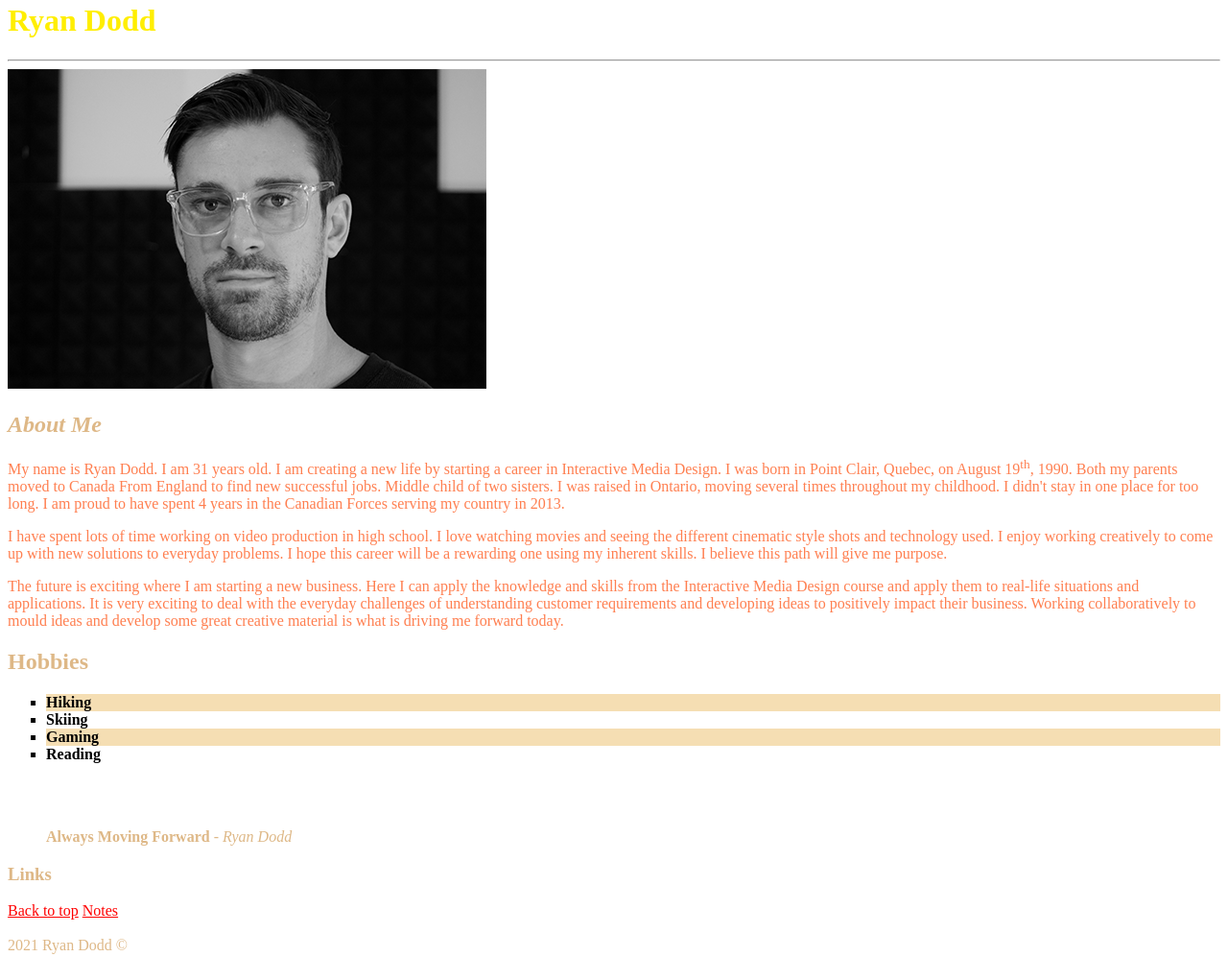
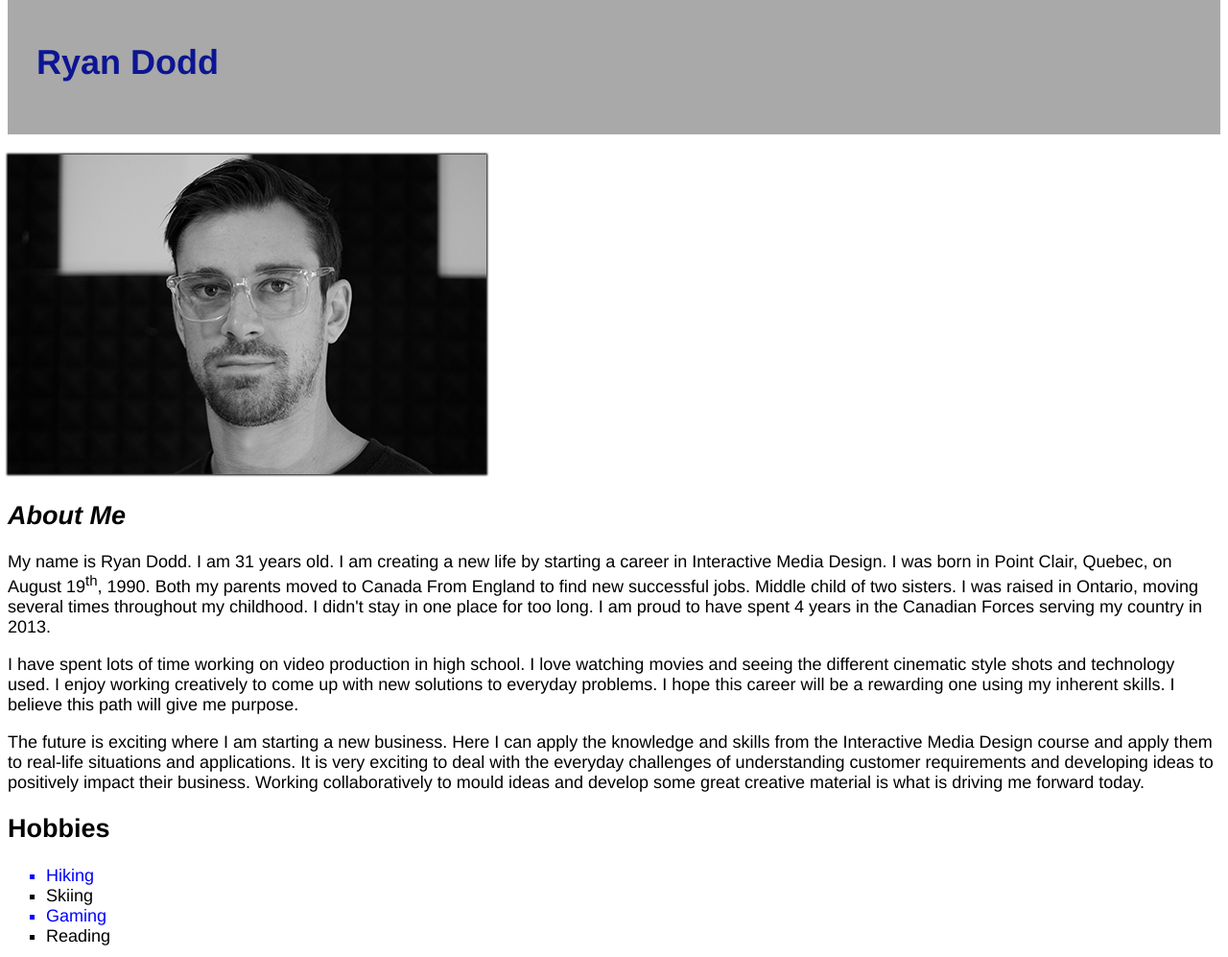
Before and after one commit to dodd0045/dodd0045.github.io, a plain HTML site: page html-assignment/index.html in a window 1280 px wide. Shown: the part 18-1015 px from the top of the page at 96% size. Drawn offline with Linux system fonts and the light colour scheme; files that its build step writes are made by us from their sources.

Commit message:
Completed Styling the HTML Website

```diff
--- /dev/null
+++ b/html-assignment/CSS/main.css
@@ -0,0 +1,44 @@
+
+body {
+    font-family: 'Franklin Gothic Medium', 'Arial Narrow', Arial, sans-serif;
+    font-size:  18px;
+}
+
+header, footer {
+    background-color: darkgray;
+}
+
+.site-title {
+    padding-bottom: 30px;
+    padding-top: 30px;
+    padding-left: 30px;
+    color: rgb(13, 21, 146);
+}
+
+#my-image {
+box-shadow: 0px 0px 2px 1px rgb(0, 0, 0);
+
+}
+
+li:nth-child(odd){
+    color: blue;
+}
+
+.butt {
+    color: black ;
+    background-color: #d3d3d3;
+    text-decoration: none;
+    height: 1.2em;
+    padding: 3px 6px;
+    margin: 10px 0;
+    border-left: 2px solid rgb(0, 0, 0);
+    border-top: 2px solid rgb(0, 0, 0);
+    border-right: 2px solid rgb(0, 0, 0);
+    border-bottom: 2px solid rgb(0, 0, 0);
+
+}
+
+.butt:hover {
+    background-color: rgb(104, 236, 16);
+    text-decoration: underline;
+}
--- a/html-assignment/index.html
+++ b/html-assignment/index.html
@@ -7,35 +7,40 @@
     <link rel="stylesheet" href="CSS/main.css">
     <title>About Me</title>
 </head>
+
 <body>
-<header class="site-title"><h1>Ryan Dodd</h1></header>
-<hr>
-<article id="top">
+<header id="top" class="site-title"><h1>Ryan Dodd</h1></header>
+
+<br>
+<article>
    <img id="my-image" src="images/photo_ryan.png" alt="photo of ryan">
  <h2> <em>About Me</em></h2>
             <p>My name is Ryan Dodd. I am 31 years old. I am creating a new life by starting a career in Interactive Media Design. I was born in Point Clair, Quebec, on August 19<sup>th</sup>, 1990. Both my parents moved to Canada From England to find new successful jobs. Middle child of two sisters. I was raised in Ontario, moving several times throughout my childhood. I didn't stay in one place for too long. I am proud to have spent 4 years in the Canadian Forces serving my country in 2013.  </p>
             <p>I have spent lots of time working on video production in high school. I love watching movies and seeing the different cinematic style shots and technology used. I enjoy working creatively to come up with new solutions to everyday problems. I hope this career will be a rewarding one using my inherent skills. I believe this path will give me purpose. </p>
             <p>The future is exciting where I am starting a new business. Here I can apply the knowledge and skills from the Interactive Media Design course and apply them to real-life situations and applications. It is very exciting to deal with the everyday challenges of understanding customer requirements and developing ideas to positively impact their business. Working collaboratively to mould ideas and develop some great creative material is what is driving me forward today.
             </p>
- <h2>
-     Hobbies
- </h2>
+
+ <h2>Hobbies</h2>
+
  <ul class="hobbies-list" style="list-style-type:square">
     <li>Hiking</li>
     <li>Skiing</li>
     <li>Gaming</li>
     <li>Reading</li>
   </ul>
-      <br>
-        <br>
+
+<br>
+<br>
 
         <blockquote><strong>Always Moving Forward</strong> <cite>  - Ryan Dodd</cite> </blockquote>
 
 <h3>Links</h3>
 <a class="butt" href="#top">Back to top</a>
 <a class="butt" href="notes.html" target="_blank">Notes</a>
+
 <br>
 <br>
+
 </article>
 <footer> 2021 Ryan Dodd &copy; </footer>
 </body>
```
Also changed, not shown: html-assignment/notes.html (+2 -1 lines).
